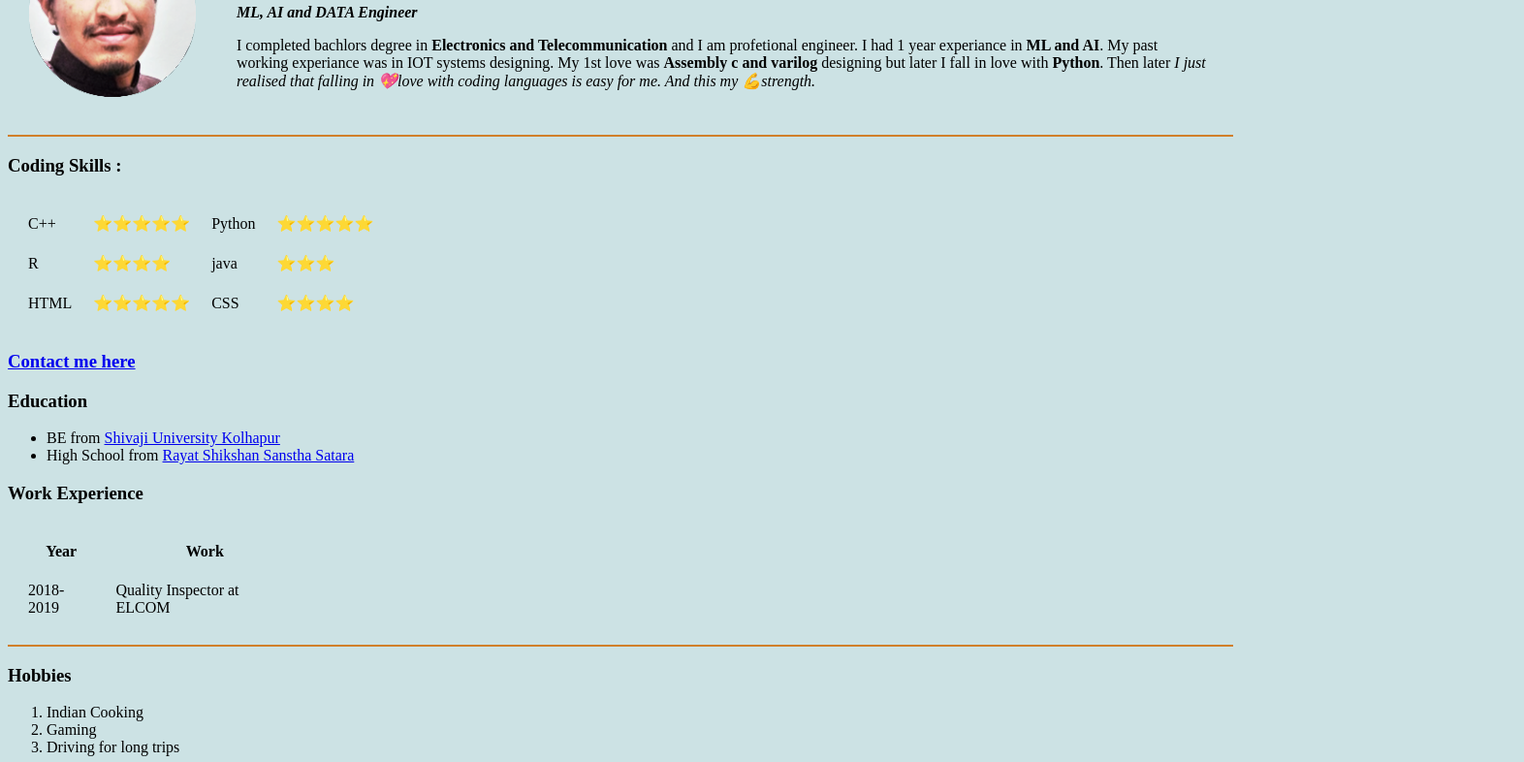
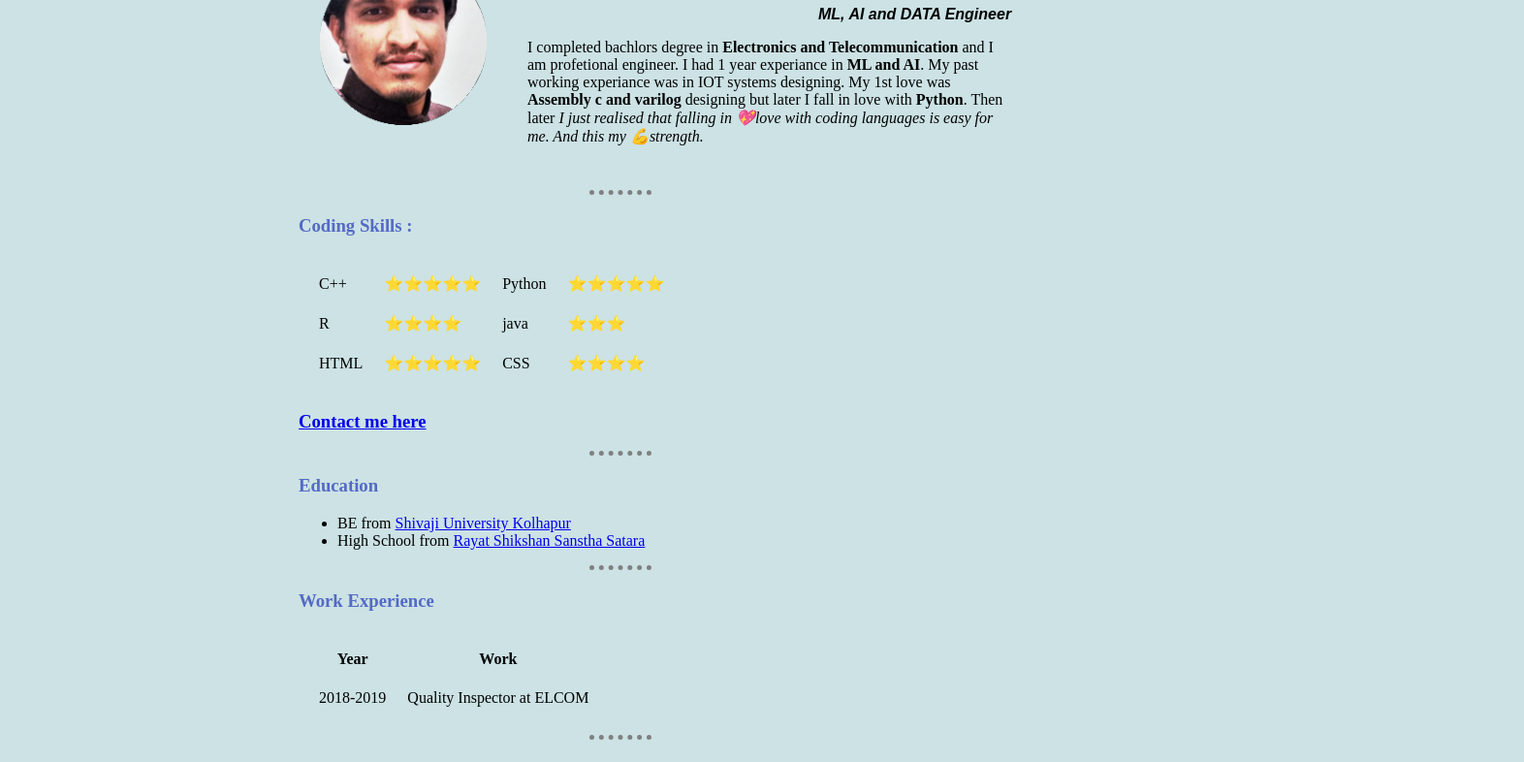
Before and after one commit to ShubhamOulkar/cv, a plain HTML site: page index.html in a window 1280 px wide. Shown: the part 106-892 px from the top of the page at 97% size, 1572 px wide, since content can reach past the window. Drawn offline with Linux system fonts and the light colour scheme; files that its build step writes are made by us from their sources.

Commit message:
website upgradation

```diff
--- a/index.html
+++ b/index.html
@@ -4,24 +4,16 @@
     <meta charset="UTF-8">
     <meta http-equiv="X-UA-Compatible" content="IE=edge">
     <meta name="viewport" content="width=device-width, initial-scale=1.0">
-    <title>Oulkar Websitse</title>
-    <style>
-        body{
-            background-color: rgb(204, 226, 228);
-        }
-        hr{
-            background-color: rgb(208, 127, 42);
-            border-style: none;
-            height: 2px;
-        }
-    </style>
+    <title>Shubham Oulkar - an data engineer</title>
+    <link rel="stylesheet" href="css/styles.css">
+    <link rel="shortcut icon" href="favicon.ico" type="image/x-icon">
 </head>
 <body>
-    <table cellpadding = "20"  height=20% weight=60%>
+    <table class="intro" cellpadding = "20">
         <tr>
             <td><img src="image.png" alt="shubham profile picture"></td>
             <td><h1>Shubham Oulkar</h1>
-                <p><i><b>ML, AI and DATA Engineer</b></i></p>
+                <p id="work"><i><b>ML, AI and DATA Engineer</b></i></p>
                 <p>I completed bachlors degree in <strong>Electronics and Telecommunication</strong> and I am profetional engineer.
                  I had 1 year experiance in <strong>ML and AI</strong>. My past working experiance was in IOT systems designing.
                  My 1st love was <strong>Assembly c and varilog</strong> designing but later I fall in love with <strong>Python</strong>.
@@ -52,13 +44,15 @@
         </tr>
     </table>
     <h3><a href="contactdetails.html">Contact me here</a></h3>
+    <hr>
     <h3>Education</h3>
     <ul>
         <li>BE from <a href="http://www.unishivaji.ac.in/">Shivaji University Kolhapur</a></li>
         <li>High School from <a href="http://rayatshikshan.edu/">Rayat Shikshan Sanstha Satara</a></li>
     </ul>
+    <hr>
     <h3>Work Experience</h3>
-    <table cellspacing = "20" height = 20% width=25%>
+    <table class="experiance" cellspacing = "20">
         <thead>
             <tr>
                 <th>Year</th>
@@ -82,5 +76,6 @@
         <li>Gaming</li>
         <li>Driving for long trips</li>
     </ol>
+    <hr>
 </body>
 </html>
--- /dev/null
+++ b/styles.css
@@ -0,0 +1,57 @@
+body{
+    background-color: rgb(204, 226, 228);
+}
+hr{
+    background-color: rgb(144, 151, 207);
+    border-style: none;
+    height: 2px;
+}
+table.intro{
+    height: 20%;
+    width: 60%;
+    position: relative;
+    left: 300px;
+}
+.experience{
+    height: 20%;
+    width: 25%;
+    position: relative;
+    left: 300px;
+}
+h1{
+    font-family:'Trebuchet MS', 'Lucida Sans Unicode', 'Lucida Grande', 'Lucida Sans', Arial, sans-serif;
+    color: #546ac5;
+    position: relative;
+    left: 300px;
+}
+h3{
+    color: #546ac5;
+    position: relative;
+    left: 300px;
+}
+hr{
+    border-style: none;
+    background-color: rgb(204, 226, 228);
+    border-top-style: dotted;
+    border-color: gray;
+    border-width: 5px;
+    width: 5%;
+}
+#work{
+    font-family: Arial, Helvetica, sans-serif;
+    color: black;
+    position: relative;
+    left: 300px;
+}
+table{
+    position: relative;
+    left: 300px;
+}
+ul{
+    position: relative;
+    left: 300px;
+}
+ol{
+    position: relative;
+    left: 300px;
+}
```
Also changed, not shown: contactdetails.html (+1 -0 lines), favicon.ico (added).
